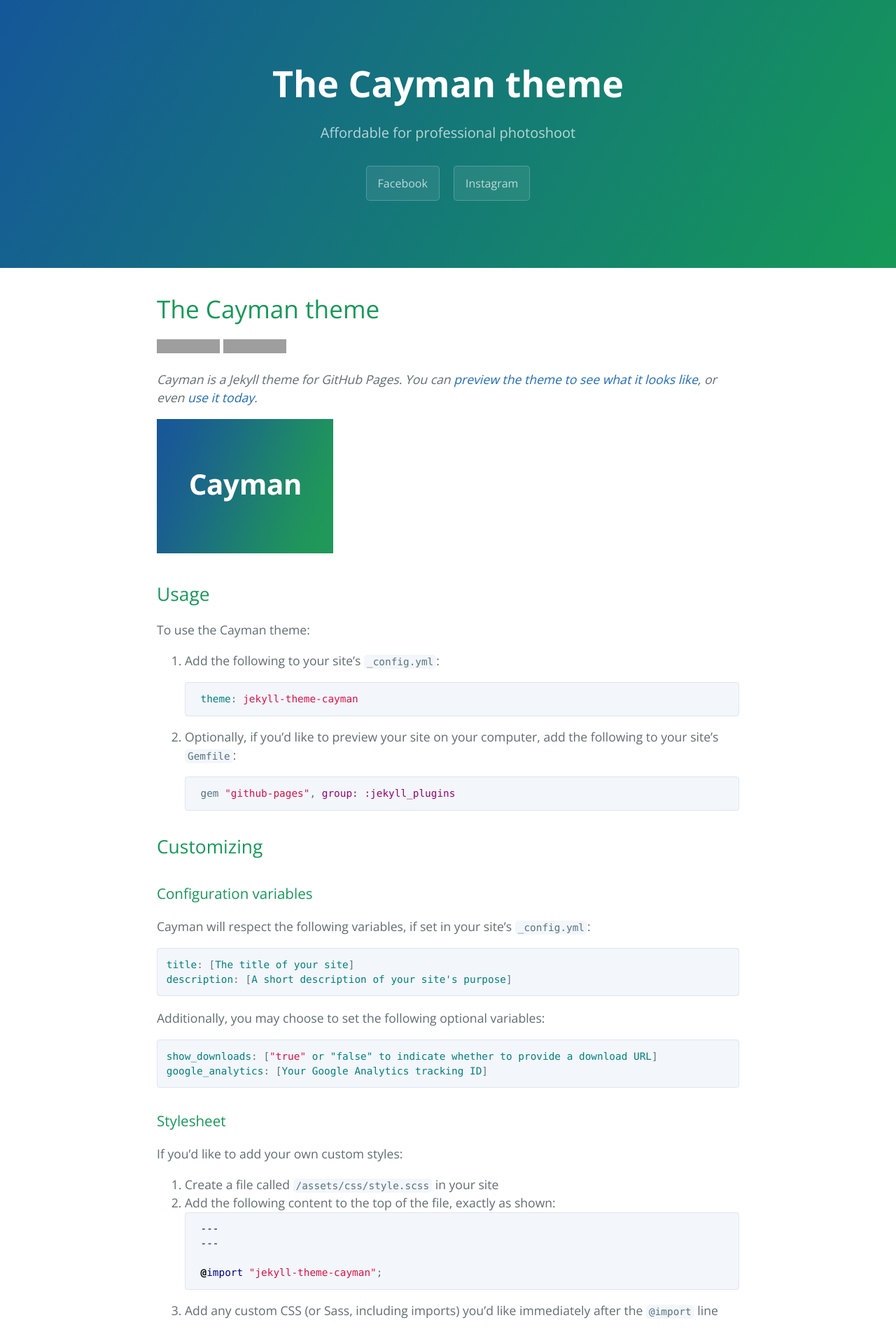
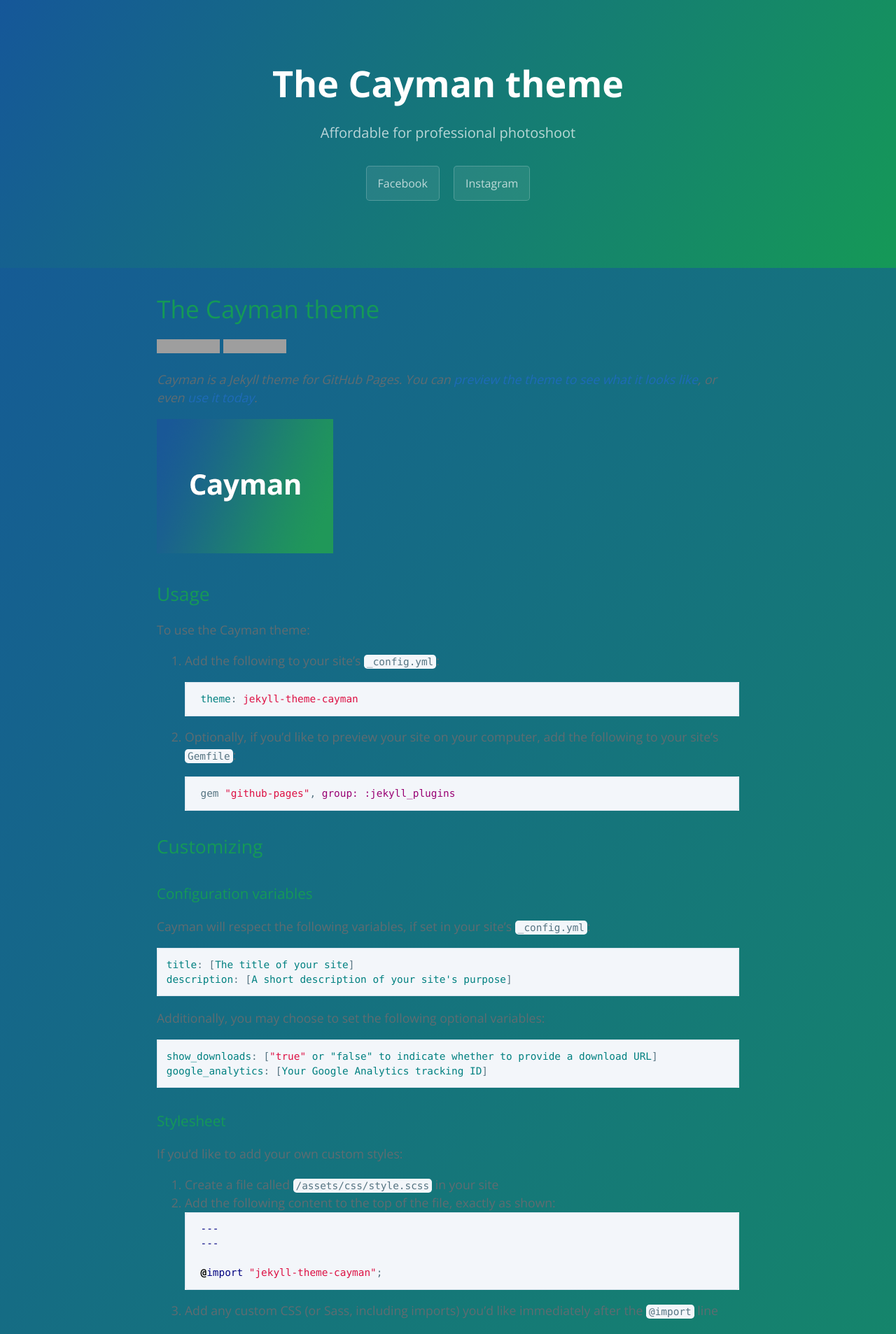
Before and after one commit to picperfect7/picperfect7.github.io, a Jekyll site: the page built from README.md, in a window 1280 px wide. Shown: the top 1907 px of the page at 70% size. Built offline with Jekyll 4.4.1, drawn with Linux system fonts in a browser that asks for light colours; our own code applies the rules of GitHub Pages for plain Markdown files; grey boxes are pictures that could not be loaded.

Commit message:
Update jekyll-theme-cayman.scss

```diff
--- a/_sass/jekyll-theme-cayman.scss
+++ b/_sass/jekyll-theme-cayman.scss
@@ -32,6 +32,8 @@ body {
   font-size: 16px;
   line-height: 1.5;
   color: $body-text-color;
+  background-color: $header-bg-color;
+  background-image: linear-gradient(120deg, $header-bg-color-secondary, $header-bg-color);
 }
 
 #skip-to-content {
```
